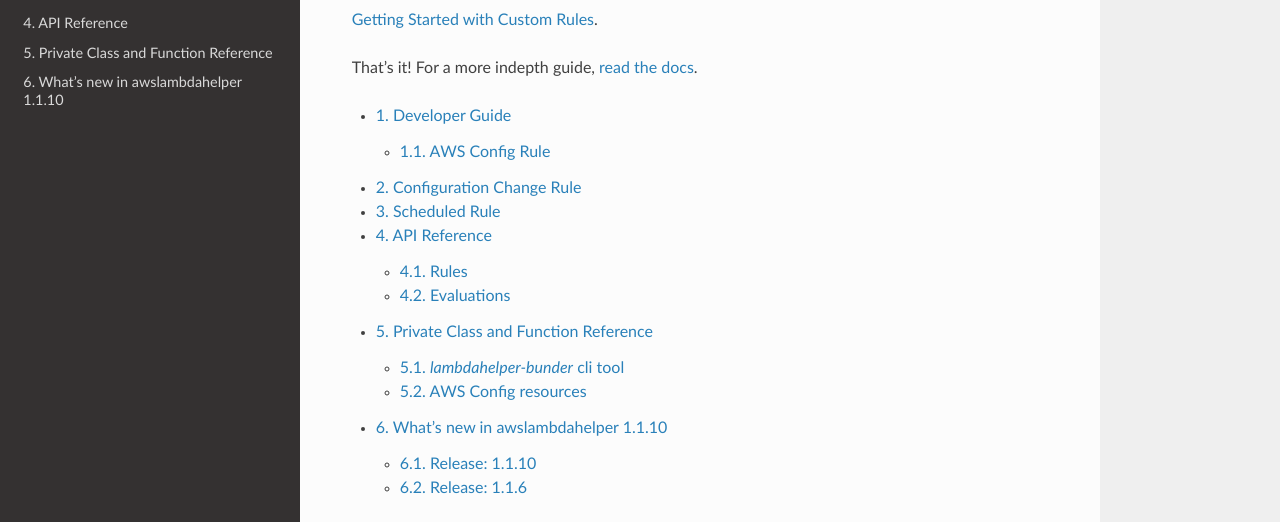
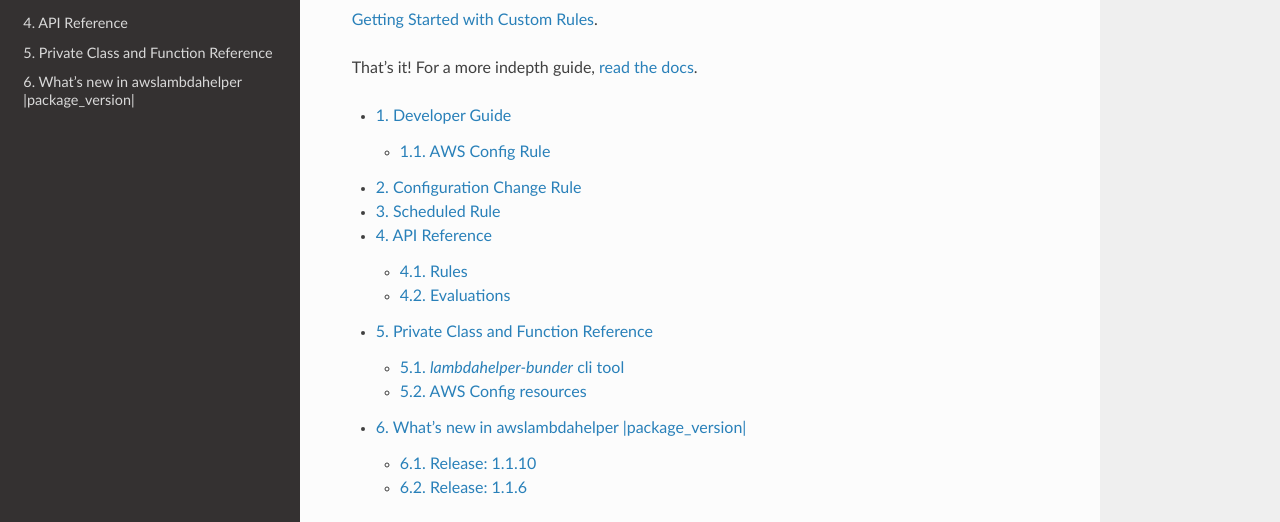
Before and after one commit to drewsonne/awslambdahelper, a Sphinx documentation site: the page built from docs/index.rst, in a window 1280 px wide and 900 px high, scrolled down 759 px. Shown: the part 211-733 px from the top of the window. Built offline with Sphinx 7.4.7 and the Read the Docs theme 2.0.0, drawn with Linux system fonts in a browser that asks for light colours; pages that are not in the unit, such as notebooks, are missing from menus; part of the change alters nothing that is shown.

```diff
--- a/docs/conf.py
+++ b/docs/conf.py
@@ -14,10 +14,10 @@
 # Let us pull the verison from build.py
 import sys, os
 import sphinx_rtd_theme
-sys.path.insert(0, './src/main/python')
 
+sys.path.insert(0, os.path.abspath('../src/main/python'))
 
-_version = ('1','1','10')
+_version = ('1', '1', '10')
 
 # If extensions (or modules to document with autodoc) are in another directory,
 # add these directories to sys.path here. If the directory is relative to the
@@ -255,5 +255,3 @@ autoclass_content = 'both'
 
 html_theme_path = [sphinx_rtd_theme.get_html_theme_path()]
 html_theme = 'sphinx_rtd_theme'
-
-rst_prolog = '.. |package_version| replace:: {0}'.format(release)
```
